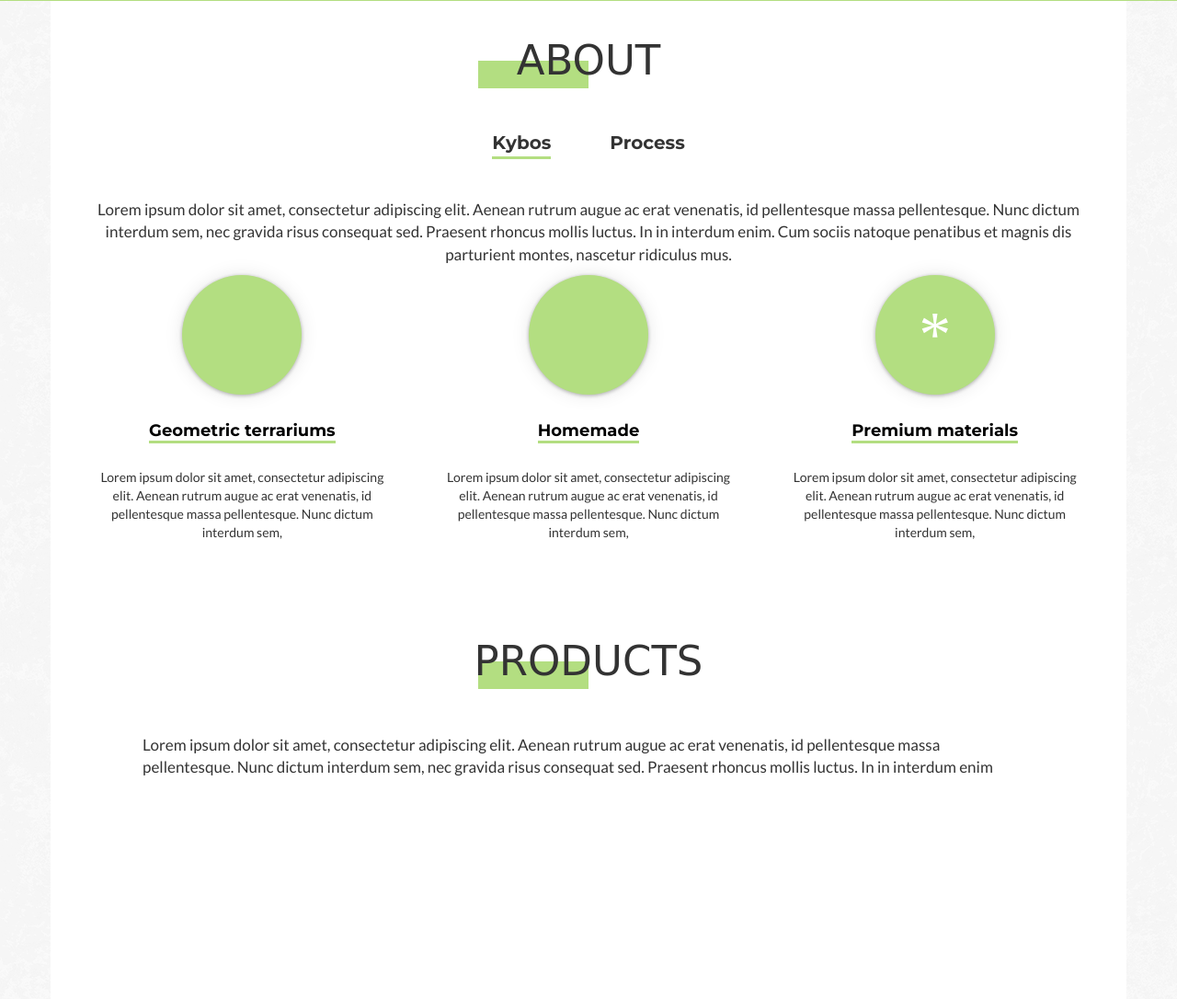
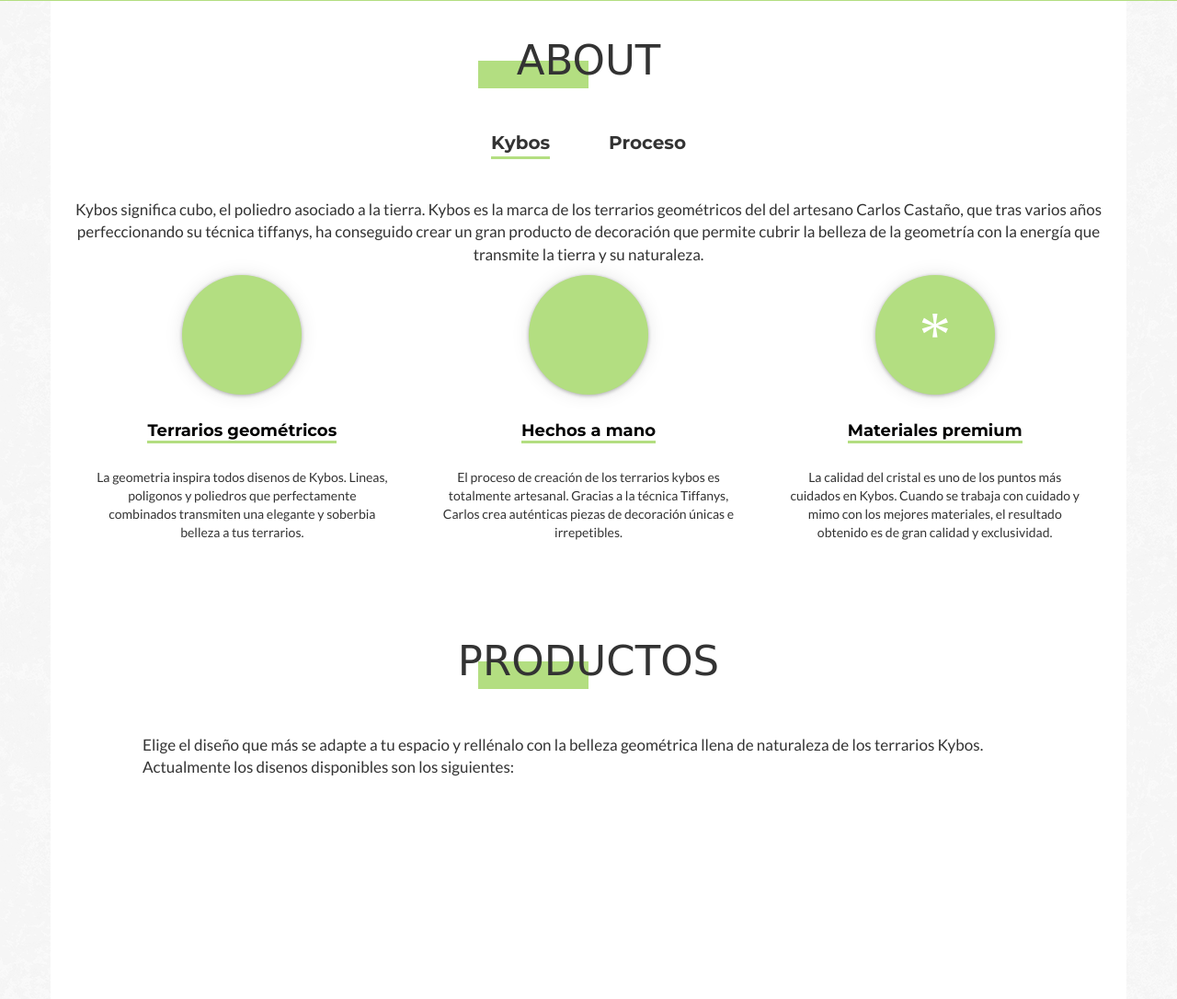
Before and after one commit to Code-Institute-Submissions/kybos_app, a Django app: page / in a window 1280 px wide. Shown: the part 1294-2380 px from the top of the page at 92% size. Run offline with Django 3.2, Linux system fonts and the light colour scheme; data that the repository does not hold is empty; some libraries are stand-ins or nearby versions; some web fonts are replaced.

Commit message:
finished_beta

```diff
--- a/accounts/templates/login.html
+++ b/accounts/templates/login.html
@@ -9,7 +9,7 @@
             {% csrf_token %}
             {{ form | as_bootstrap }}
             <div class="form-group">
-                <button type="submit" class="btn btn-primary btn-green">Login</button>
+                <button type="submit" class="btn btn-primary btn-green">Log in</button>
             </div>
         </form>
     </div>
--- a/accounts/templates/register.html
+++ b/accounts/templates/register.html
@@ -4,11 +4,11 @@
     <div class="container">
         <div class="center quick">
             <form role="form" method="post" action="{% url 'register' %}">
-                <legend>Create a new account</legend>
+                <legend> Crear una cuenta nueva </legend>
                 {% csrf_token %}
                 {{ form | as_bootstrap }}
                 <div class="form-group">
-                    <button type="submit" class="btn btn-primary">Create account</button>
+                    <button type="submit" class="btn btn-primary"> Go! </button>
                 </div>
             </form>
         </div>
--- a/cart/templates/thanks.html
+++ b/cart/templates/thanks.html
@@ -8,9 +8,9 @@
 		<div id="content_thanks">
 			<img src="{% static "oct2.png" %}">
 			<div id="text_thanks">
-				<h1> Thank you!</h1>
-				<p> An email has sent to you to confirm your purchase. Enjoy!</p>
-				<a href="{% url 'home' %}"><button type="submit" class="btn btn-default btn-green"> Go to home </button></a>
+				<h1> Gracias!</h1>
+				<p> Le hemos enviado un correo para confirmar su compra. Enjoy!</p>
+				<a href="{% url 'home' %}"><button type="submit" class="btn btn-default btn-green"> Ir a la home </button></a>
 			</div>
 		</div>
     </section>
--- a/home/templates/home.html
+++ b/home/templates/home.html
@@ -60,7 +60,7 @@
 			<div id="process_subtitle">
 				<ul>
 					<li id="1" class="subon">  Kybos  </li>
-					<li id="2">  Process </li>
+					<li id="2">  Proceso </li>
 				</ul>
 			</div>
 			<div id="process_cont" class="row">
@@ -68,23 +68,32 @@
 				<div id="me" class="on">
 
 					<div id="me_one" class="animatable fadeInUp">
-							<p class="text"> Lorem ipsum dolor sit amet, consectetur adipiscing elit. Aenean rutrum augue ac erat venenatis, id pellentesque massa pellentesque. Nunc dictum interdum sem, nec gravida risus consequat sed. Praesent rhoncus mollis luctus. In in interdum enim. Cum sociis natoque penatibus et magnis dis parturient montes, nascetur ridiculus mus.</p>
+							<p class="text">
+                                            Kybos significa cubo, el poliedro asociado a la tierra. Kybos es la marca de los terrarios geométricos del
+                     del                    artesano Carlos Castaño, que tras varios años perfeccionando su técnica tiffanys, ha conseguido crear
+                     un                     gran producto de decoración que permite cubrir la belleza de la geometría con la energía que transmite
+                     la                     tierra y su naturaleza.
+                            </p>
 					</div>
 					<div id="me_two" class="animatable fadeInUp">
 						<div class="attr">
 							<div class="circle"> <span class="glyphicon glyphicon-tree-conifer"></span></div>
-							<h4> Geometric terrariums </h4>
-							<p> Lorem ipsum dolor sit amet, consectetur adipiscing elit. Aenean rutrum augue ac erat venenatis, id pellentesque massa pellentesque. Nunc dictum interdum sem,</p>
+							<h4> Terrarios geométricos </h4>
+							<p> La geometria inspira todos disenos de Kybos. Lineas, poligonos y poliedros que perfectamente combinados
+                                transmiten una elegante y soberbia belleza a tus terrarios.
+                            </p>
 						</div>
 						<div class="attr">
 							<div class="circle"> <span class="glyphicon glyphicon-scissors"></span></div>
-							<h4> Homemade </h4>
-							<p> Lorem ipsum dolor sit amet, consectetur adipiscing elit. Aenean rutrum augue ac erat venenatis, id pellentesque massa pellentesque. Nunc dictum interdum sem,</p>
+							<h4> Hechos a mano </h4>
+							<p> El proceso de creación de los terrarios kybos es totalmente artesanal. Gracias a la técnica Tiffanys, Carlos
+                            crea auténticas piezas de decoración únicas e irrepetibles. </p>
 						</div>
 						<div class="attr">
 							<div class="circle"> <span class="glyphicon glyphicon-asterisk"></span></div>
-							<h4> Premium materials </h4>
-							<p> Lorem ipsum dolor sit amet, consectetur adipiscing elit. Aenean rutrum augue ac erat venenatis, id pellentesque massa pellentesque. Nunc dictum interdum sem,</p>
+							<h4> Materiales premium </h4>
+							<p> La calidad del cristal es uno de los puntos más cuidados en Kybos. Cuando se trabaja con cuidado y mimo con
+                                los mejores materiales, el resultado obtenido es de gran calidad y exclusividad.  </p>
 						</div>
 					</div>
 
@@ -96,11 +105,21 @@
 							<span id="prev" class="glyphicon glyphicon-chevron-left"></span>
 							<div id="containerul">
 								<ul id="textwrap">
-									<li class="texts"><h2 class="subheader" > Design</h2><span> 01 </span> <p class="text"> Lorem ipsum dolor sit amet, consectetur adipiscing elit. Aenean rutrum augue ac erat venenatis, id pellentesque massa pellentesque.</p></li>
-									<li class="texts"><h2 class="subheader"> Cut </h2> <span> 02 </span><p class="text">  ipsum dolor sit amet, consectetur adipiscing elit. Aenean rutrum augue ac erat venenatis, id pellentesque massa pellentesque. Lorem</p></li>
-									<li class="texts"><h2 class="subheader"> Assemble </h2><span> 03 </span><p class="text">  dolor sit amet, consectetur adipiscing elit. Aenean rutrum augue ac erat venenatis, id pellentesque massa pellentesque. Lorem ipsum</p></li>
-									<li class="texts"><h2 class="subheader"> Melt </h2><span> 04 </span><p class="text"> sit amet, consectetur adipiscing elit. Aenean rutrum augue ac erat venenatis, id pellentesque massa pellentesque. Lorem ipsum dolor </p></li>
-									<li class="texts"><h2 class="subheader"> Paint </h2><span> 05 </span><p class="text">  amet, consectetur adipiscing elit. Aenean rutrum augue ac erat venenatis, id pellentesque massa pellentesque. Lorem ipsum dolor sit</p></li>
+									<li class="texts"><h2 class="subheader" > Diseño </h2><span> 01 </span>
+                                        <p class="text">Todo comienza con una escuadra y cartabón. El diseño de nuestro terrario es plasmado en el
+                                            papel y será la base de todo el proyecto.</p></li>
+									<li class="texts"><h2 class="subheader"> Corte </h2> <span> 02 </span>
+                                        <p class="text">  Todas las piezas y formas requeridas son cortadas a mano una a una y cuidadosamente pulidas
+                                            para que representen fielmente nuestro diseno. </p></li>
+									<li class="texts"><h2 class="subheader"> Ensamblado  </h2><span> 03 </span>
+                                        <p class="text">Tras crear un prototipo de nuestro terrario y comprobar que todo encaja a la perfeccion, todas los bordes
+                                            de las piezas son recubiertos con cobre. </p></li>
+									<li class="texts"><h2 class="subheader"> Fusión  </h2><span> 04 </span>
+                                        <p class="text"> El momento mágico el terrario cobra vida y adquiere su estructura. El soldador funde el metal creando
+                                        una consistencia propia de un producto hecho totalmente a mano.</p></li>
+									<li class="texts"><h2 class="subheader"> Pintura </h2><span> 05 </span>
+                                        <p class="text">  El último punto del proceso en el que una vez limpiado el terrario se aplica un color atractivo
+                                        y finalmente obtenemos nuestra pieza de decoración.</p></li>
 								</ul>
 							</div>
 							<span id="next" class="glyphicon glyphicon-chevron-right"></span>
@@ -117,7 +136,6 @@
 						</div>
 					</div>
 				</div>
-
 			</div>
 		</div>
 	</section>
@@ -125,10 +143,11 @@
 		<div id="products_center"  class="container">
 			<div id="products_tittle">
 				<span class="underline"></span>
-				<p class="title"> PRODUCTS </p>
+				<p class="title"> PRODUCTOS  </p>
 			</div>
 			<div id="product_description" class="animatable fadeInUp">
-				<p class="text">Lorem ipsum dolor sit amet, consectetur adipiscing elit. Aenean rutrum augue ac erat venenatis, id pellentesque massa pellentesque. Nunc dictum interdum sem, nec gravida risus consequat sed. Praesent rhoncus mollis luctus. In in interdum enim</p>
+				<p class="text"> Elige el diseño que más se adapte a tu espacio y rellénalo con la belleza geométrica llena de naturaleza
+                de los terrarios Kybos. Actualmente los disenos disponibles son los siguientes:</p>
 			</div>
             {% for product in products %}
 					<div class="col-md-4 col-sm-4 col-xs-11 animatable fadeInUp" >
@@ -152,15 +171,16 @@
 		<div id="contact_center" class="container">
 			<div id="contact_tittle">
 				<span class="underline"></span>
-				<p class="title"> CONTACT </p>
+				<p class="title"> CONTACTO </p>
 			</div>
 			<div id="contact_text">
-				<p class="text"> Lorem ipsum dolor sit amet, consectetur adipiscing elit. Aenean rutrum augue ac erat venenatis, id pellentesque massa pellentesque</p>
+				<p class="text"> Si necesitas más información sobre los terrarios Kybos o simplemente quieres ponerte en contacto con
+                el artesano Carlos, no dudes en escribir a través del siguiente formulario. </p>
 			</div>
 			<div id="contact_form">
 				<form>
 					<div class="form-group">
-						<label class="subheader" for="nameform"> Name </label>
+						<label class="subheader" for="nameform"> Nombre </label>
 						<input type="text" class="form-control" id="nameform" placeholder="Your name" required>
 					</div>
 					<div class="form-group">
@@ -168,10 +188,10 @@
 						<input type="text" class="form-control" id="emailform" placeholder="Your email">
 					</div>
 					<div class="form-group">
-						<label class="subheader" for="messageform"> Your message </label>
+						<label class="subheader" for="messageform"> Tu mensaje  </label>
 						<textarea type="textarea" class="form-control" id="messageform" placeholder="Your message" rows="5"></textarea>
 					</div>
-					<button type="submit" class="btn btn-default btn-green"> Send </button>
+					<button type="submit" class="btn btn-default btn-green"> Enviar </button>
 				</form>
 			</div>
 		</div>
--- a/kybos_app/settings.py
+++ b/kybos_app/settings.py
@@ -133,7 +133,7 @@ USE_TZ = True
 # Static files (CSS, JavaScript, Images)
 # https://docs.djangoproject.com/en/1.10/howto/static-files/
 
-#STATIC_URL = '/static/'
+STATIC_URL = '/static/'
 STATICFILES_DIRS = (os.path.join(BASE_DIR, 'static'),)
 
 MEDIA_ROOT = os.path.join(BASE_DIR, 'media')
--- a/static/css/kybos.css
+++ b/static/css/kybos.css
@@ -199,6 +199,10 @@ body{
 
     #contact_form button{
         font-size: 16px!important;
+    }
+
+        #headertop{
+        position: absolute!important;
     }
 
  }
@@ -220,6 +224,10 @@ body{
         min-height: 80px!important;
 
     }
+        #headertop{
+        position: absolute!important;
+    }
+
 
     /*NAV*/
 
@@ -263,10 +271,6 @@ body{
     #navind{
         display: none;
     }
-    #headertop{
-    display: none;
-    }
-
 
 
     .navbar-default .navbar-nav {  /* Nav links properties */
@@ -289,7 +293,6 @@ body{
     a.nav-link{  /* Deleting login nav link margin*/
         margin: 0px !important;
     }
-
 
 
     /*HOME*/
@@ -441,7 +444,6 @@ body{
 
     #products{
         height: 1700px!important;
-        min-height: 2000px!important;
     }
 
     #products_tittle{
@@ -549,6 +551,14 @@ body{
     #payment-form {
         width: 300px !important;
     }
+
+    .quick{
+        margin-top: 130px!important;
+        width: 80%!important;
+        text-align: center;
+    }
+
+
 }
 
 
@@ -1851,7 +1861,7 @@ footer{
 }
 
 #div_id_expiry_year, #div_id_expiry_month{
-    width: 60px!important;
+    width: 150px!important;
     display: inline;
     float: right;
 }
@@ -1972,6 +1982,17 @@ legend.subheader{
     margin-top: 30px;
 }
 
+#id_expiry_year, #id_expiry_month{
+    width: 100% !important;
+}
+
+#div_id_cvv{
+    width: 80px!important;
+}
+
+#back button{
+    transform: scale(0.8);
+}
                             /* CART */
 
 
--- a/static/js/kybos.js
+++ b/static/js/kybos.js
@@ -14,6 +14,8 @@ $(document).on('click', '.confirm-delete', function(){
 		/*NAV BEING FIXED*/
 
 
+
+
 $(document).on('scroll',function(){
 	if($(document).scrollTop()>200){
 		$("header").addClass('fixed');
@@ -26,6 +28,7 @@ $(document).on('scroll',function(){
 	};
 
 });
+
 
 		/*NAV LINKS*/
 
--- a/templates/base.html
+++ b/templates/base.html
@@ -3,7 +3,7 @@
 <html lang="en">
 <head>
     <meta charset="utf-8">
-    <title>Our Simple Site</title>
+    <title> Terrarios Kybos </title>
     <meta name="viewport" content="width=device-width, initial-scale=1.0">
     <meta name="description" content="">
     <meta name="author" content="">
@@ -34,16 +34,16 @@
 	            <span class="icon-bar"></span>
 	   		 	<span class="icon-bar"></span>
 	            </button>
-				<div class="navbar-brand"> <img src="{{ MEDIA_URL }}images/logo.png" width="50px"> <span class="sr-only">(current)</span><p> Kybos Terrariums</p></div>
+				<div class="navbar-brand"> <img src="{{ MEDIA_URL }}images/logo.png" width="50px"> <span class="sr-only">(current)</span><p> Terrarios Kybos </p></div>
 			</div>
 			<div class="collapse navbar-inner navbar-collapse" id="navwrapper">
 				<ul class="nav navbar-nav">
 					<li class="nav-item"> <a class="nav-link" href="{% url 'home' %}" data-scroll="Home"> Home</a> </li>
 					<li class="nav-item"> <a class="nav-link" href="{% url 'home' %}#process" data-scroll="Process"> About </a> </li>
-					<li class="nav-item"> <a class="nav-link" href="{% url 'home' %}#products" data-scroll="Products"> Products</a> </li>
-					<li class="nav-item"> <a class="nav-link" href="{% url 'home' %}#contact" data-scroll="Contact"> Contact </a> </li>
+					<li class="nav-item"> <a class="nav-link" href="{% url 'home' %}#products" data-scroll="Products"> Productos </a> </li>
+					<li class="nav-item"> <a class="nav-link" href="{% url 'home' %}#contact" data-scroll="Contact"> Contacto </a> </li>
                     {% if user.is_authenticated  %}
-                    <li class="nav-item"> <a class="nav-link" href="{% url 'profile' %}"> Profile </a> </li>
+                    <li class="nav-item"> <a class="nav-link" href="{% url 'profile' %}"> Perfil </a> </li>
                     <li class="nav-item"> <a class="nav-link" href="{% url 'log_out' %}"> Log out </a> </li>
                     <li class="nav-item"> <a class="nav-link" href="{% url 'cart_user' %}"> <span class="glyphicon glyphicon-shopping-cart"></span> </a> </li>
                     {% else %}
@@ -76,8 +76,8 @@
 				<li> <h4> Kybos terrariums </h4></li>
 				<li> <a href="{% url 'home' %}" data-scroll="Home"> Home </a></li>
 				<li> <a href="{% url 'home' %}#process" data-scroll="Process"> About </a></li>
-				<li> <a href="{% url 'home' %}#products" data-scroll="Products"> Products </a></li>
-				<li> <a href="{% url 'home' %}#contact" data-scroll="Contact"> Contact </a></li>
+				<li> <a href="{% url 'home' %}#products" data-scroll="Products"> Productos </a></li>
+				<li> <a href="{% url 'home' %}#contact" data-scroll="Contact"> Contacto </a></li>
 			</ul>
 			</div>
 		</div>
@@ -89,7 +89,7 @@
 		</div>
 		<div id="contactfooter" class="footerbox col-md-4 col-sm-4 col-xs-5">
 			<div class="footerboxcenter">
-				<h4> Contact us </h4>
+				<h4> Contáctanos! </h4>
 				<p class="text white"> mail@kybos.com <br> Calle Mar Báltico numero 23 <br> Telefono 91782238r8123 </p>
 
 			</div>
```
Also changed, not shown: accounts/templates/profile.html (+4 -4 lines), cart/templates/cart.html (+10 -10 lines), cart/templates/empty_cart.html (+4 -4 lines), products/templates/product_detail.html (+16 -16 lines).
